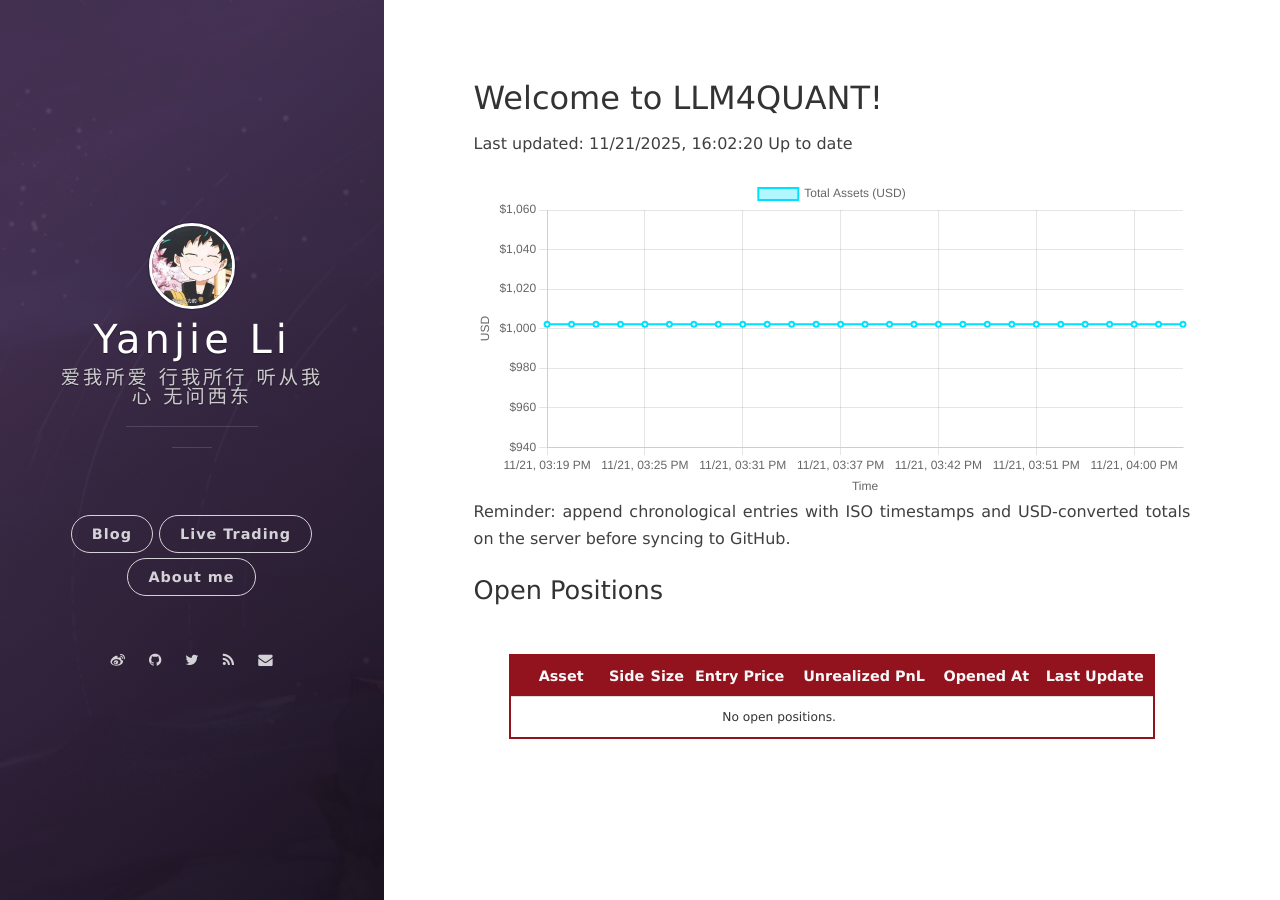
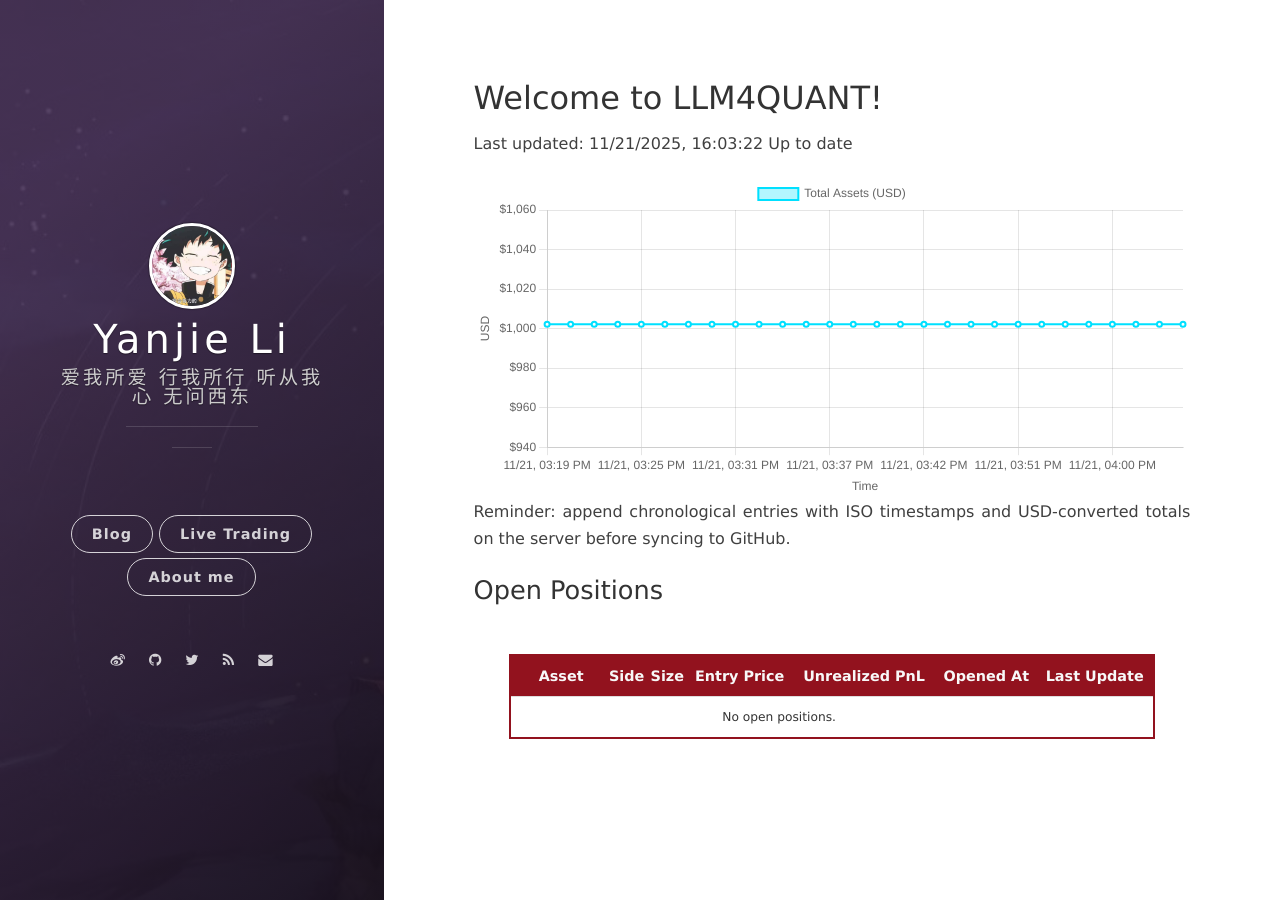
Before and after one commit to leeyegy/leeyegy.github.io, a Jekyll site: the page built from live-trading.html, in a window 1280 px wide. Built offline with Jekyll 4.4.1, drawn with Linux system fonts in a browser that asks for light colours; nearby versions of some CDN libraries.

Commit message:
AccountMonitor: update balance history 2025-11-22T00:03:22+08:00

```diff
--- a/assets/data/binance/balance-history.json
+++ b/assets/data/binance/balance-history.json
@@ -1,5 +1,5 @@
 {
-  "generatedAt": "2025-11-22T00:02:20+08:00",
+  "generatedAt": "2025-11-22T00:03:22+08:00",
   "asset": "total_usd_value",
   "history": [
     {
@@ -109,6 +109,10 @@
     {
       "timestamp": "2025-11-22T00:02:20+08:00",
       "totalUsd": 1002.16734911
+    },
+    {
+      "timestamp": "2025-11-22T00:03:22+08:00",
+      "totalUsd": 1002.16734911
     }
   ]
 }
```
